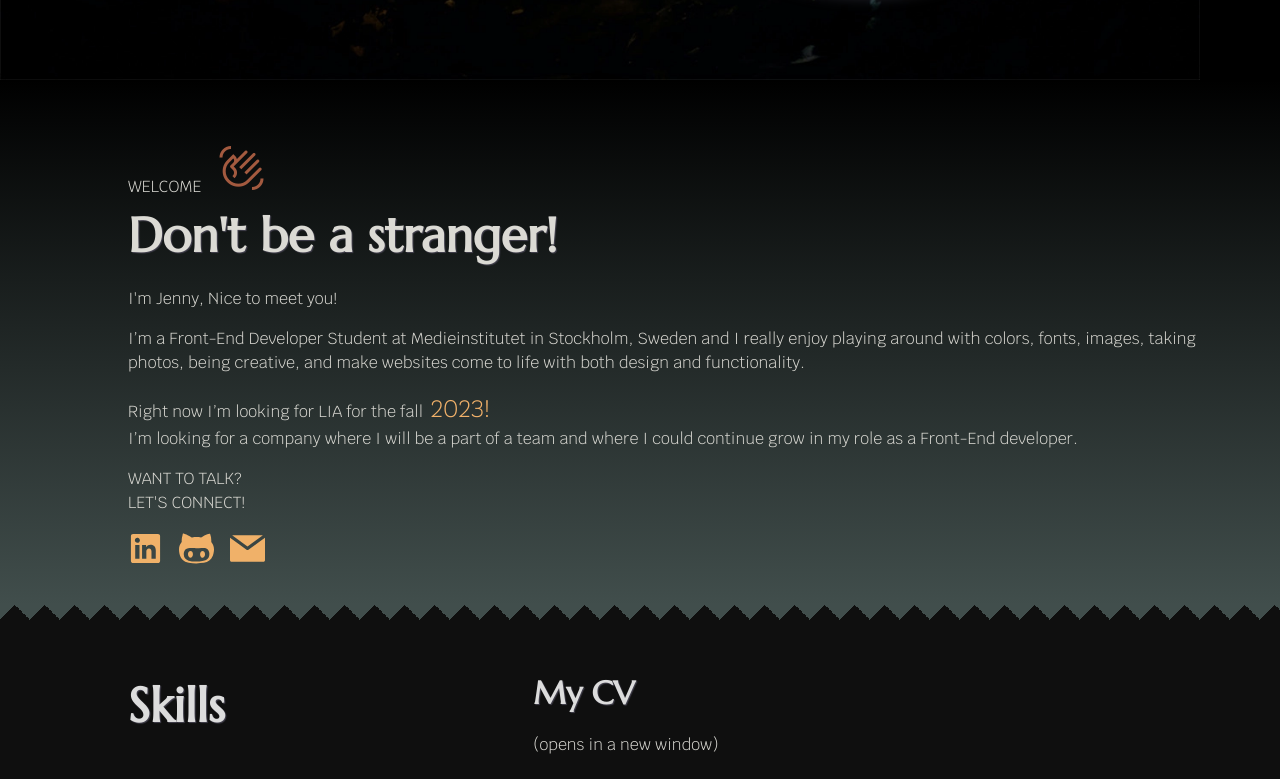
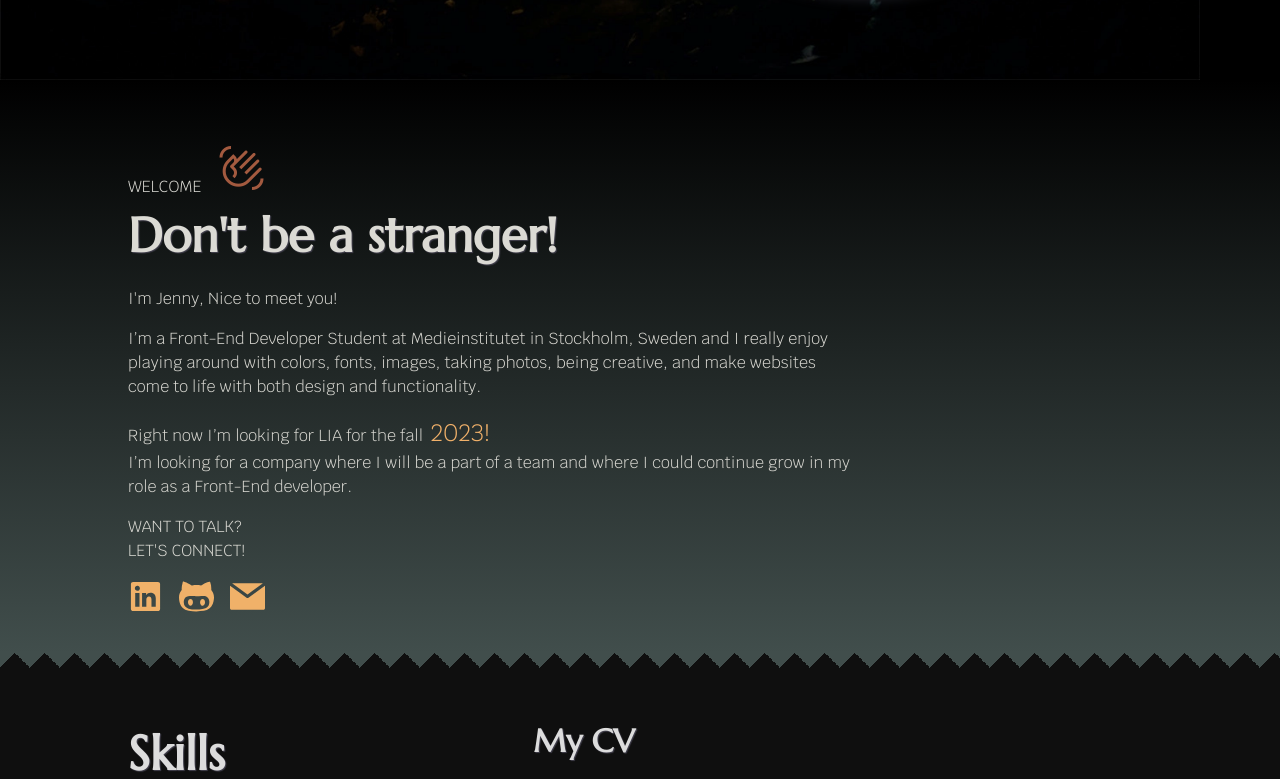
Before and after one commit to jenmwa/jenwaller-se, a Vue app: page / in a window 1280 px wide. Shown: the part 720-1499 px from the top of the page. Built offline with nearby package versions, Linux system fonts and the light colour scheme; grey boxes are pictures that could not be loaded.

Commit message:
:lipstick: set maxwidth on aboutSection

```diff
--- a/src/components/AboutMe.vue
+++ b/src/components/AboutMe.vue
@@ -1,5 +1,6 @@
 <template>
   <div class="about" id="about">
+    <div class="about-container">
       <p>Welcome<span class="material-symbols-outlined">waving_hand</span></p>
 
       <h2>Don't be a stranger!</h2>
@@ -27,6 +28,7 @@
         <a href="mailto:jenny.waller@medieinstitutet.se?subject=Let's Connect!" target="_blank" class="block"
           ><img class="icons" src="/email-svgrepo-com.svg" alt="email symbol logo" width="35" height="35"
         /></a>
+      </div>
     </div>
 
       <!-- <p class="about-me-text">So who am i?</p>
@@ -100,6 +102,9 @@
   }
 }
 @media (width >= 740px) {
+  .about-container {
+    max-width: 75%;
+  }
 
 }
 
@@ -107,5 +112,8 @@
   .about {
     padding-left: 10%;
   }
+  .about-container {
+    max-width: 65%;
+  }
 }
 </style>
```
Lines whose indentation alone changed are shown as unchanged.
